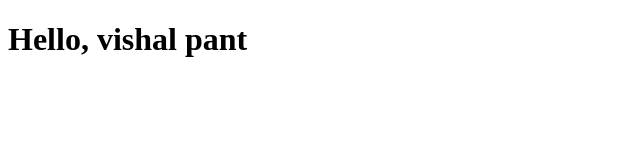
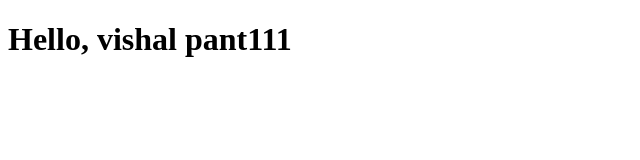
Before and after one commit to Bottl-je63/hostinger-test, a plain HTML site: page index.html in a window 1280 px wide. Shown: the full height of the page, 0-640 px from the left. Drawn offline with Linux system fonts and the light colour scheme.

Commit message:
Update index.html

```diff
--- a/index.html
+++ b/index.html
@@ -6,7 +6,7 @@
     <title>Document</title>
 </head>
 <body>
-    <h1>Hello, vishal pant</h1>
+    <h1>Hello, vishal pant111</h1>
 
 </body>
 </html>
```
